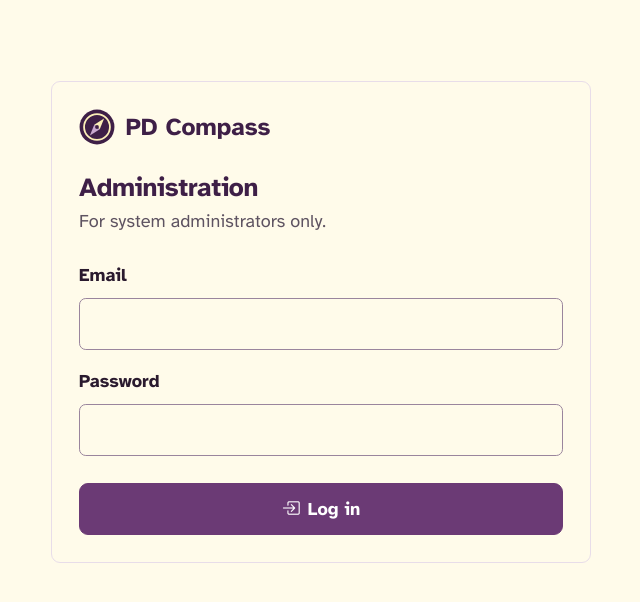
After one commit to JoyMuthoniNjeru/ParkinsonsDiseaseDecisionSupportSystem, a Flask app: page /admin/login in a window 1280 px wide. The commit adds this page. Shown: the top 602 px of the page, without its empty margins (319-959 px from the left). Run offline with Flask 3, Linux system fonts and the light colour scheme; some libraries are stand-ins or nearby versions.

Commit message:
separate admin page

```diff
--- a/app/admin/routes.py
+++ b/app/admin/routes.py
@@ -1,5 +1,5 @@
 from flask import render_template, request, redirect, url_for, flash
-from flask_login import login_required, current_user
+from flask_login import login_required, login_user, current_user
 from app.admin import bp
 from app.extensions import db
 from app.models import Admin, Patient, Caregiver, HealthcareProfessional
@@ -10,6 +10,21 @@ def _require_admin():
         flash("Please log in as an admin.", "error")
         return redirect(url_for("auth.login"))
     return None
+
+
+@bp.route("/login", methods=["GET", "POST"])
+def login():
+    """The Admin's own log in (back-office user): not linked from the app and not on the public
+    log in page. The protection is still the password + the Admin check on every admin page;
+    this page just keeps the admin role out of the patients' / caregivers' / clinicians' way."""
+    if request.method == "POST":
+        admin = Admin.query.filter_by(email=request.form.get("email")).first()
+        if admin is None or not admin.check_password(request.form.get("password", "")):
+            flash("Incorrect email or password.", "error")
+            return redirect(url_for("admin.login"))
+        login_user(admin)
+        return redirect(url_for("admin.dashboard"))
+    return render_template("admin/login.html")
 
 
 @bp.route("/dashboard")
--- a/app/static/css/style.css
+++ b/app/static/css/style.css
@@ -287,7 +287,8 @@ fieldset { min-width: 0; }
 .auth-wordmark-small { font-size: 1.35rem; margin-bottom: 1.5rem; }
 .auth-panel { padding: 2rem 1.25rem; align-self: center; width: 100%; max-width: 34rem; margin: 0 auto; }
 @media (min-width: 992px) { .auth-panel { padding: 3rem; } }
-.role-grid { display: grid; grid-template-columns: 1fr 1fr; gap: 0.5rem; }
+.role-grid { display: grid; grid-template-columns: repeat(3, 1fr); gap: 0.5rem; }
+@media (max-width: 420px) { .role-grid { grid-template-columns: 1fr; } }
 .btn-role { min-height: 60px; --bs-btn-color: var(--pd-plum-deep); --bs-btn-bg: #fff; --bs-btn-border-color: var(--pd-plum);
             --bs-btn-hover-bg: var(--pd-plum-tint); --bs-btn-hover-color: var(--pd-plum-dark);
             --bs-btn-hover-border-color: var(--pd-plum); --bs-btn-active-bg: var(--pd-plum-deep);
@@ -326,3 +327,6 @@ html[data-text-size="largest"] { font-size: 137.5%; }  /* 22px */
 .text-size-light .ts-btn + .ts-btn { border-left-color: var(--pd-border); }
 .text-size-light .ts-btn:hover { background: var(--pd-plum-tint); }
 .text-size-light .ts-btn[aria-pressed="true"] { background: var(--pd-plum); color: #fff; }
+
+/* Admin's own log in page (admin/login.html) */
+.admin-login { max-width: 30rem; margin-top: 3rem; }
--- /dev/null
+++ b/app/templates/admin/login.html
@@ -0,0 +1,27 @@
+{# Back-office log in for the Admin (/admin/login). Deliberately plain and not linked from the app. #}
+{% extends "base.html" %}
+{% block title %}Administration · PD Compass{% endblock %}
+{% block nav %}{% endblock %}
+{% block content %}
+<section class="card admin-login mx-auto" aria-labelledby="admin-login-title">
+  <div class="card-body p-4">
+    <div class="auth-wordmark auth-wordmark-small">
+      <img src="{{ url_for('static', filename='img/logo.svg') }}" alt="" width="36" height="36"> PD Compass
+    </div>
+    <h1 id="admin-login-title" class="h2 mb-1">Administration</h1>
+    <p class="text-muted mb-4">For system administrators only.</p>
+    <form method="post">
+      <input type="hidden" name="csrf_token" value="{{ csrf_token() }}">
+      <div class="mb-3">
+        <label for="email" class="form-label">Email</label>
+        <input id="email" type="email" name="email" class="form-control" autocomplete="username" required>
+      </div>
+      <div class="mb-4">
+        <label for="password" class="form-label">Password</label>
+        <input id="password" type="password" name="password" class="form-control" autocomplete="current-password" required>
+      </div>
+      <button type="submit" class="btn btn-primary w-100"><i class="bi bi-box-arrow-in-right" aria-hidden="true"></i> Log in</button>
+    </form>
+  </div>
+</section>
+{% endblock %}
--- a/app/templates/auth/login.html
+++ b/app/templates/auth/login.html
@@ -5,7 +5,6 @@
   ("patient", "Patient", "person"),
   ("caregiver", "Caregiver", "people"),
   ("hcp", "Clinician", "clipboard2-pulse"),
-  ("admin", "Admin", "person-gear"),
 ] %}
 <h1 class="h2 mb-1">Log in</h1>
 <p class="text-muted mb-4">Track symptoms and medication, and share progress with your caregivers and clinician.</p>
--- a/seed.py
+++ b/seed.py
@@ -66,7 +66,7 @@ with app.app_context():
         admin = Admin(name="System Admin", email="admin@pdcompass.local")
         admin.set_password("changeme123")
         db.session.add(admin)
-        print("Created admin@pdcompass.local / changeme123 -- change this password.")
+        print("Created admin@pdcompass.local / changeme123 -- log in at /admin/login; change this password.")
 
     # Symptoms: the 26 MDS-UPDRS Part I + II items, added/updated by name (safe to re-run)
     for old_name, new_name in RENAMED_SYMPTOMS.items():
--- a/seed_demo.py
+++ b/seed_demo.py
@@ -367,7 +367,7 @@ def main():
     print(f"  Caregiver   {CAREGIVER['email']}")
     print(f"  HCP         {HCP_APPROVED['email']}  (approved, both patients assigned)")
     print(f"  HCP         {HCP_PENDING['email']}  (pending: approve it as Admin)")
-    print("  Admin       admin@pdcompass.local / changeme123 (from seed.py)")
+    print("  Admin       admin@pdcompass.local / changeme123 (from seed.py) -> log in at /admin/login")
 
 
 if __name__ == "__main__":
```
Also changed, not shown: app/auth/routes.py (+5 -3 lines), tests/conftest.py (+3 -1 lines), tests/test_access.py (+33 -0 lines).
